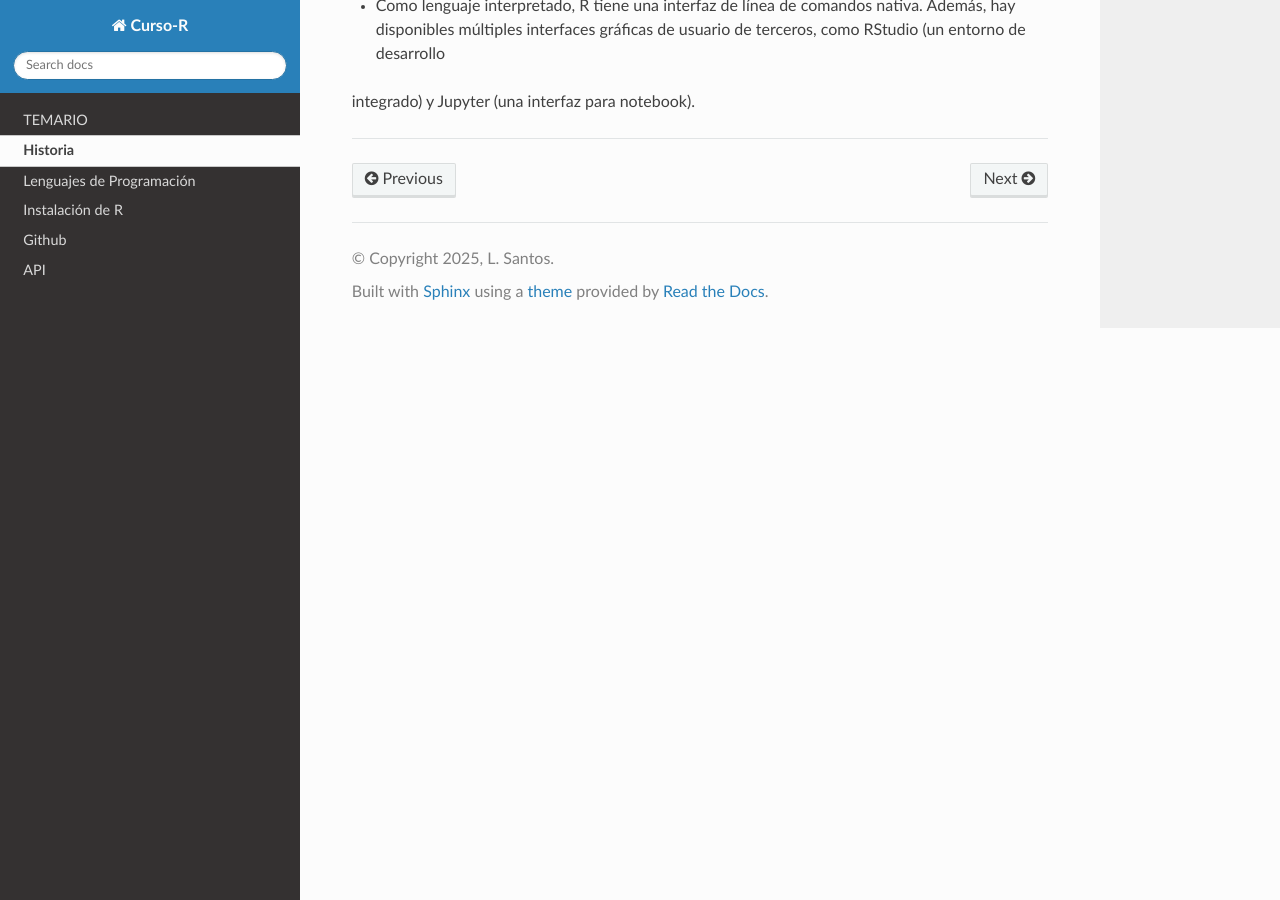
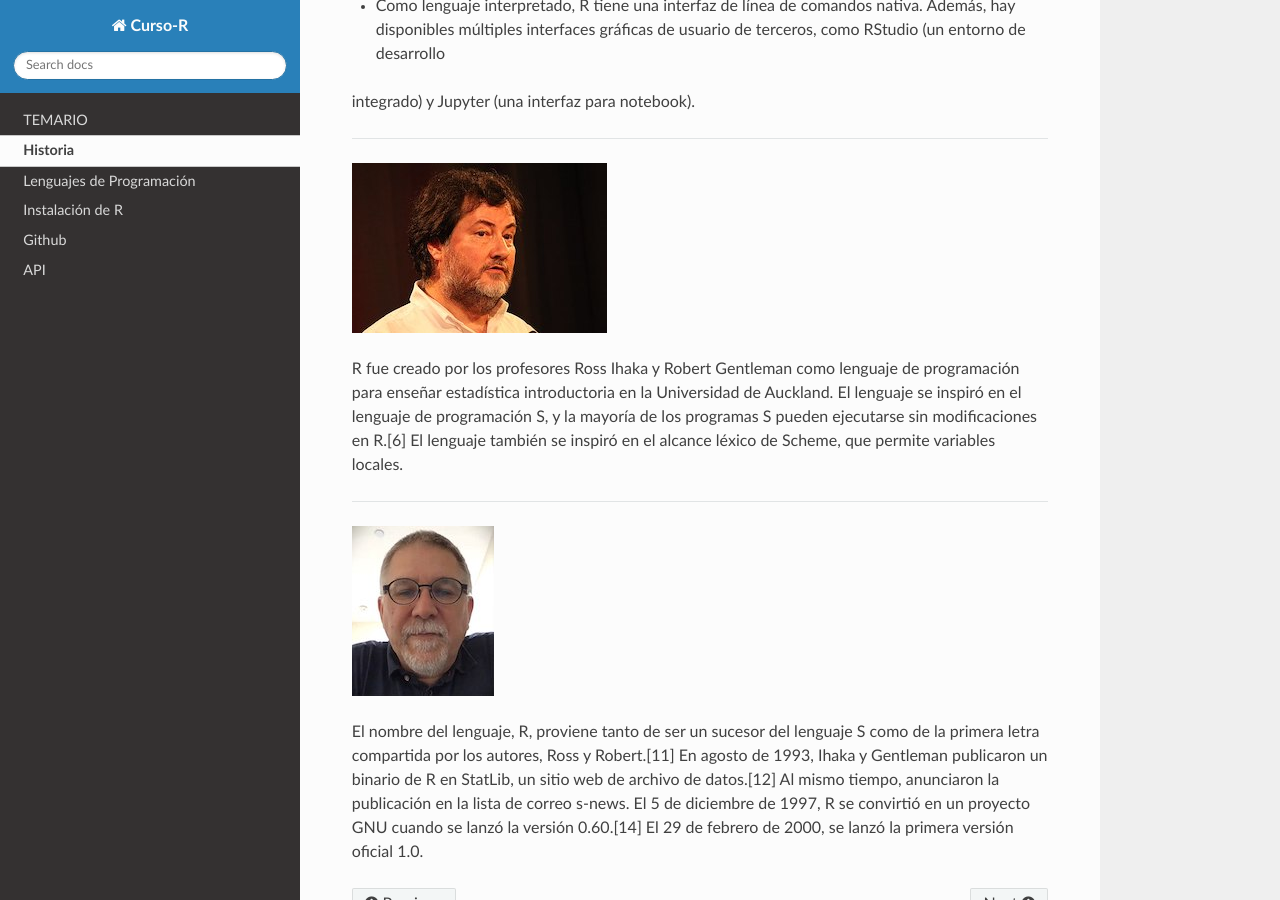
Before and after one commit to matecom57/santosg57-curso-r, a Sphinx documentation site: the page built from docs/source/historia-instalacion/historia.rst, in a window 1280 px wide and 900 px high, scrolled down 1495 px. Built offline with Sphinx 7.4.7 and the Read the Docs theme 3.1.0, drawn with Linux system fonts in a browser that asks for light colours; pages that are not in the unit, such as notebooks, are missing from menus.

Commit message:
Test comité

```diff
--- a/docs/source/historia-instalacion/historia.rst
+++ b/docs/source/historia-instalacion/historia.rst
@@ -23,3 +23,16 @@ proporcionan ejecutables precompilados para varios sistemas operativos.
 integrado) y Jupyter (una interfaz para notebook).
 
 -------------------------------------------------------------------------
+
+.. image:: Ross.jpg
+
+R fue creado por los profesores Ross Ihaka y Robert Gentleman como lenguaje de programación para enseñar estadística introductoria en la Universidad de Auckland. El lenguaje se inspiró en el lenguaje de
+programación S, y la mayoría de los programas S pueden ejecutarse sin modificaciones en R.[6] El lenguaje también se inspiró en el alcance léxico de Scheme, que permite variables locales.
+
+-------------------------------------------------------------------------
+
+.. image:: Robert_Gentleman.jpg
+
+El nombre del lenguaje, R, proviene tanto de ser un sucesor del lenguaje S como de la primera letra compartida por los autores, Ross y Robert.[11] En agosto de 1993, Ihaka y Gentleman publicaron un
+binario de R en StatLib, un sitio web de archivo de datos.[12] Al mismo tiempo, anunciaron la publicación en la lista de correo s-news. El 5 de diciembre de 1997, R se convirtió en un proyecto GNU
+cuando se lanzó la versión 0.60.[14] El 29 de febrero de 2000, se lanzó la primera versión oficial 1.0.
```
Also changed, not shown: docs/source/historia-instalacion/Robert_Gentleman.jpg (added), docs/source/historia-instalacion/Ross.jpg (added).
